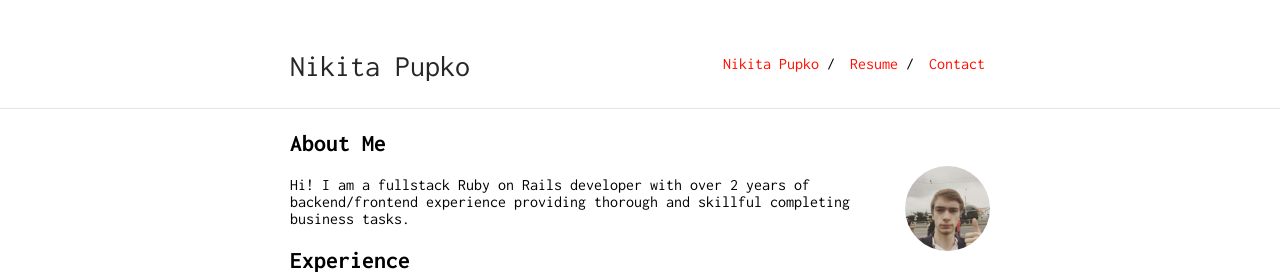
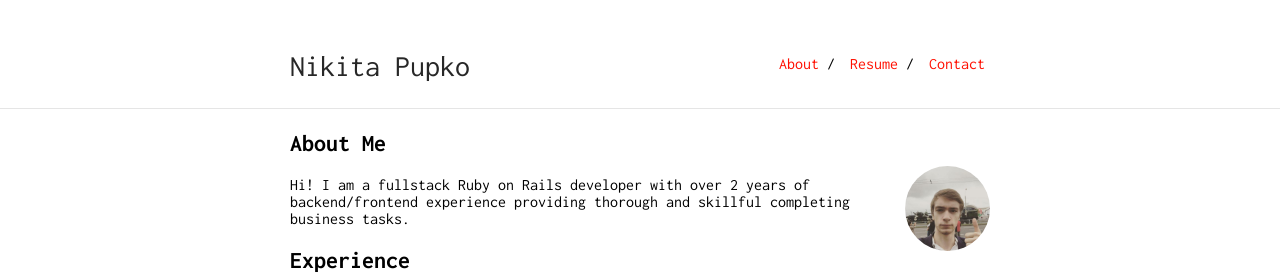
Before and after one commit to npupko/npupko.github.io, a Jekyll site: the page built from index.md, in a window 1280 px wide. Shown: the top 274 px of the page. Built offline with Jekyll 4.4.1, drawn with Linux system fonts in a browser that asks for light colours; our own code applies the rules of GitHub Pages for plain Markdown files.

Commit message:
Fix About title

```diff
--- a/_config.yml
+++ b/_config.yml
@@ -15,7 +15,7 @@ sass:
     sass_dir: _sass
 
 nav:
- - name: "Nikita Pupko"
+ - name: "About"
    link: "/"
  - name: "Resume"
    link: "cv.pdf"
```
